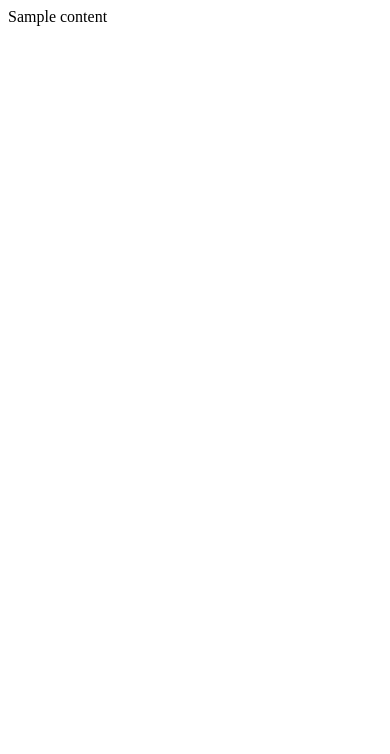
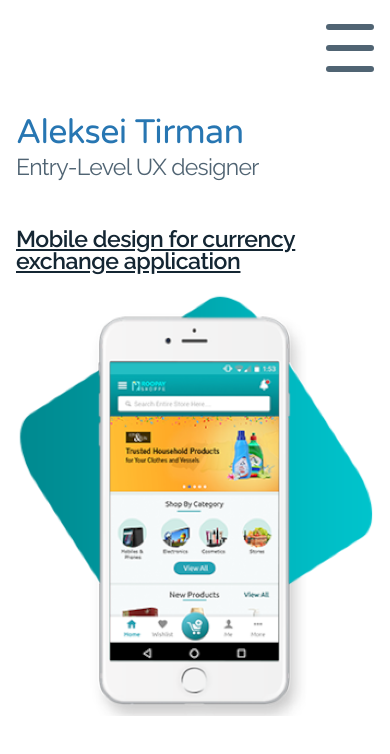
Before and after one commit to Stexxe/stexxe.github.io, a website: page index.html in a window 390 px wide. Drawn offline with nearby package versions, Linux system fonts and the light colour scheme; files that its build step writes are made by us from their sources; a web font is replaced by a local one.

Commit message:
Static main page

```diff
--- a/index.html
+++ b/index.html
@@ -2,9 +2,30 @@
 <html lang="en">
 <head>
     <meta charset="UTF-8">
+    <meta content="width=device-width, initial-scale=1" name="viewport" />
     <title>UX Portfolio</title>
+    <link rel="preconnect" href="https://fonts.googleapis.com">
+    <link rel="preconnect" href="https://fonts.gstatic.com" crossorigin>
+    <link href="https://fonts.googleapis.com/css2?family=Raleway:ital,wght@0,100..900;1,100..900&family=Style+Script&family=Varela+Round&display=swap" rel="stylesheet">
+    <link href="style.css" rel="stylesheet">
 </head>
 <body>
-    Sample content
+    <div class="menu">
+        <i class="icon-menu"></i>
+    </div>
+    <div class="container">
+        <h1 class="name">Aleksei Tirman</h1>
+        <p class="position">Entry-Level UX designer</p>
+
+        <ul class="work-list">
+            <li>
+                <h2 class="work-heading">
+                    <a href="#">Mobile design for currency exchange application</a>
+                </h2>
+                <img class="design-screen" src="assets/mobile_design.png" alt="Mobile design">
+            </li>
+        </ul>
+
+    </div>
 </body>
 </html>
--- /dev/null
+++ b/scss/style.scss
@@ -0,0 +1,91 @@
+* {
+  margin: 0;
+  padding: 0;
+  box-sizing: border-box;
+}
+
+ul {
+  list-style: none;
+}
+
+$primary: #2776B2;
+$heading: #142633;
+$secondary: #506473;
+$primaryFont: Raleway, sans-serif;
+$secondaryFont: 'Varela Round', sans-serif;
+
+body {
+  font-family: $primaryFont;
+  font-size: 18px;
+  font-optical-sizing: auto;
+  color: $secondary;
+}
+
+.name {
+  font-family: $secondaryFont;
+  font-style: normal;
+  font-weight: 400;
+  font-size: 34px;
+  letter-spacing: -0.02em;
+  color: $primary;
+}
+
+.position {
+  font-family: $primaryFont;
+  font-style: normal;
+  font-weight: 400;
+  font-size: 23px;
+  letter-spacing: -0.03em;
+  color: $secondary;
+  margin: 0;
+}
+
+h2 {
+  font-style: normal;
+  font-weight: 600;
+  font-size: 23px;
+  line-height: 22px;
+  letter-spacing: -0.02em;
+  text-decoration-line: underline;
+
+  color: $heading;
+
+  a {
+    color: inherit;
+  }
+}
+
+@media screen and (max-width: 430px) {
+  .work-list {
+    display: flex;
+    flex-direction: column;
+    margin-top: 48px;
+  }
+
+  .design-screen {
+    margin-top: 16px;
+    max-width: 100%;
+  }
+
+  .container {
+    padding: 112px 16px;
+  }
+
+  .menu {
+    padding: 24px 16px;
+    position: fixed;
+    height: 64px;
+    width: 100%;
+    display: flex;
+    flex-direction: row;
+
+    .icon-menu {
+      display: inline-block;
+      width: 48px;
+      height: 48px;
+      background: url("assets/icons/menu.svg") no-repeat;
+      margin-left: auto;
+      cursor: pointer;
+    }
+  }
+}
```
Also changed, not shown: package.json (added, +8 -0 lines), assets/icons/menu.svg (added), assets/mobile_design.png (added), 2 other files.
